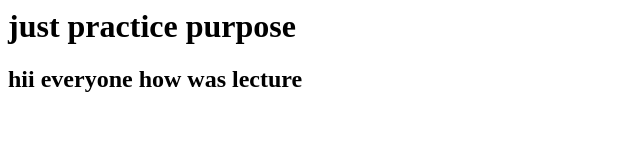
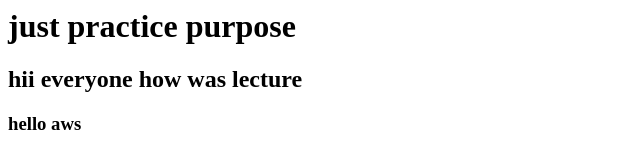
Before and after one commit to maulikarche100/aws, a plain HTML site: page index.html in a window 1280 px wide. Shown: the full height of the page, 0-640 px from the left. Drawn offline with Linux system fonts and the light colour scheme.

Commit message:
new upadte

```diff
--- a/index.html
+++ b/index.html
@@ -1,2 +1,3 @@
 <h1>just practice purpose<h1/>
 <h2>hii everyone how was lecture</h2>
+<h3>hello aws<h3/>
```
